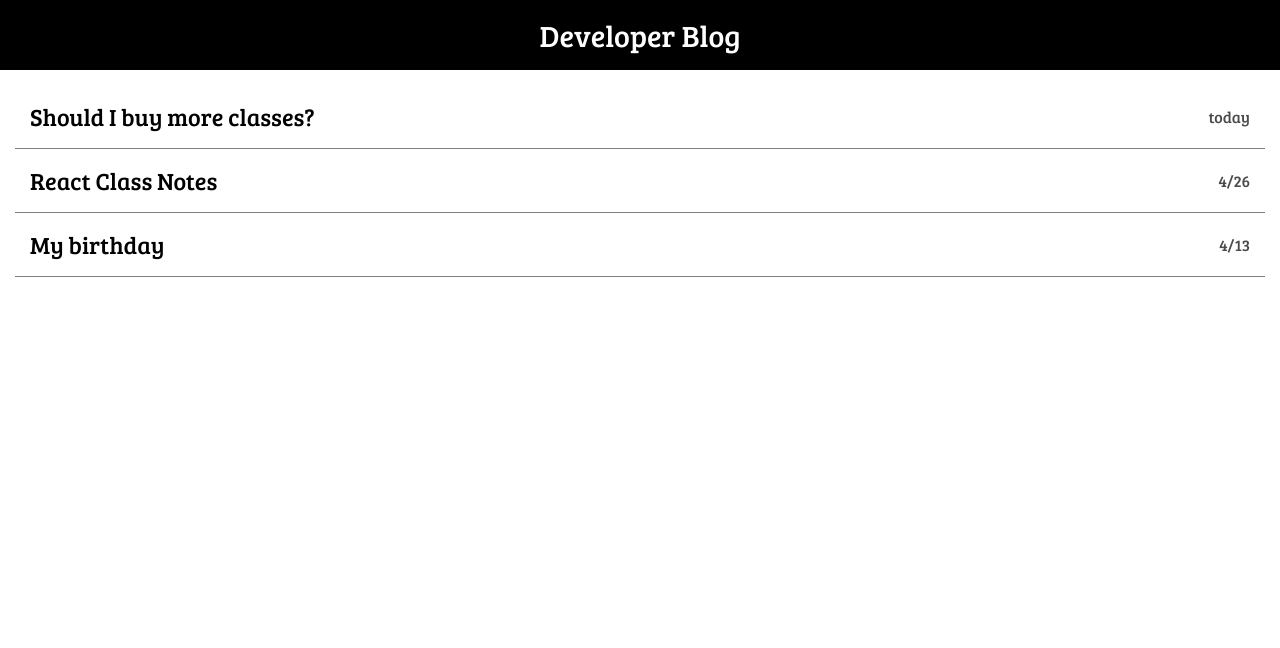
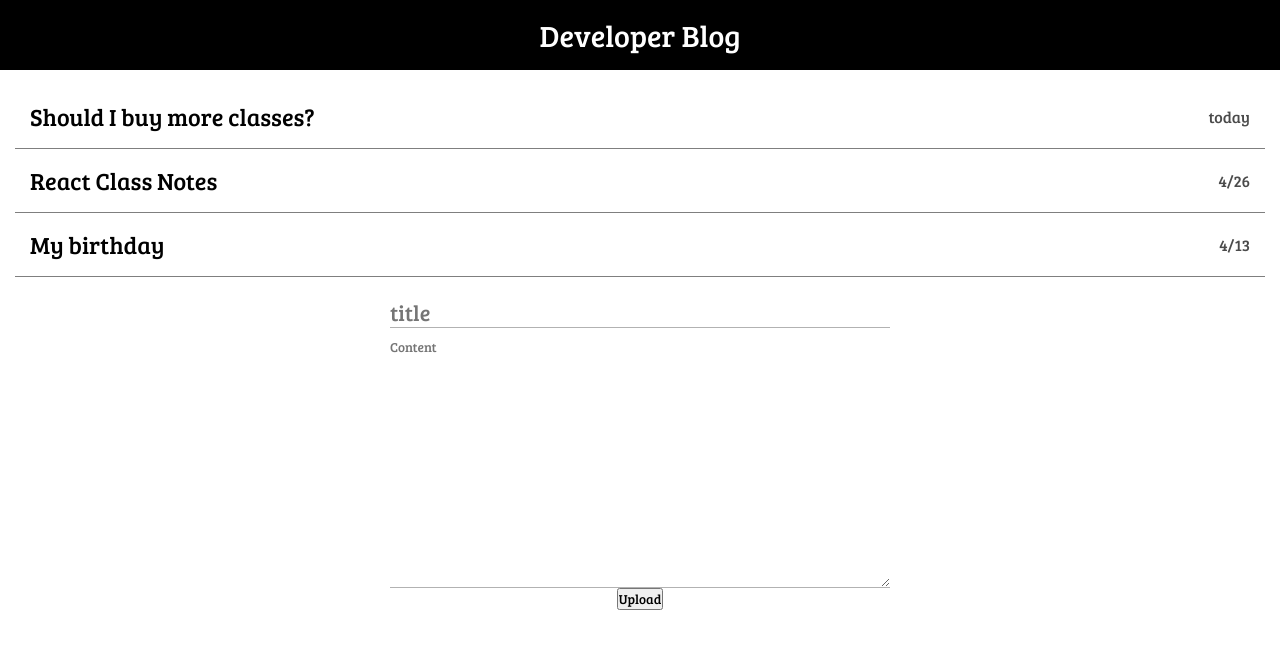
Before and after one commit to RominaSCH/rrbasic, a React (Create React App) app: page / in a window 1280 px wide. Shown: the top 648 px of the page. Built offline with nearby package versions, Linux system fonts and the light colour scheme.

Commit message:
add posts

```diff
--- a/src/App.css
+++ b/src/App.css
@@ -89,3 +89,39 @@
   color: #000;
   opacity: .7;
 }
+.submit-box{
+  margin-top: 20px;
+  width: 100%;
+  outline: 0;
+  border: 0;
+  display: flex;
+  flex-direction: column;
+  justify-content: center;
+  align-items: center;
+}
+.submitTitle{
+  outline: 0;
+  border: 0;
+  border-bottom: 1px solid rgba(0,0,0,.3);
+  margin-bottom: 10px;
+  width: 500px;
+  font-size: 22px;
+  transition: .2s ease-in-out;
+}
+.submitTitle:active,
+.submitTitle:focus,
+.submitTitle:hover{
+  border-bottom: 1px solid rgba(0,0,0,.6);
+}
+.submitContent{
+  outline: 0;
+  border: 0;
+  border-bottom: 1px solid rgba(0,0,0,.3);
+  width: 500px;
+  height: 250px;
+}
+.submitContent:active,
+.submitContent:focus,
+.submitContent:hover{
+  border-bottom: 1px solid rgba(0,0,0,.6);
+}
--- a/src/App.js
+++ b/src/App.js
@@ -12,7 +12,9 @@ function App() {
   // let [favNum, clicked] = useState(0); //clicked 는 함수! 앞 state 변수 변경할 때 사용
   let [modal, modal_modify] = useState(false);
   let [postNum, mpostNum] = useState(0);
-
+  let [submit, mSubmit] = useState("");
+  let [submitContent, mSubmitContent] = useState("");
+  var posts = [];
 
   return (
     <div className="App">
@@ -24,7 +26,7 @@ function App() {
         {
           title.map(function(title, i){
             return (
-            <div className="post" onClick={ () => {
+            <div className="post" key={i} onClick={ () => {
               mpostNum(i)
               modal_modify(true) }}>
               <span className="post__title">{title}</span>
@@ -32,6 +34,19 @@ function App() {
             </div>
             );} )
         }
+        <div className="submit-box">
+          <input className="submitTitle" type="text" placeholder="title" onChange={ (e) => { mSubmit(e.target.value) }} />
+          <textarea className="submitContent" type="text" placeholder="Content" onChange={ (e) => { mSubmitContent(e.target.value) }} />
+          <button onClick={ () => {
+            posts = [submit ,...title];
+            mTitle(posts);
+            posts = ["now", ...date];
+            mDate(posts);
+            posts = [submitContent, ...content];
+            mContent(posts);
+            //input과 textarea 에 있는 value값 초기화하는건 어떻게?
+          }}>Upload</button>
+         </div>
 
    {
      modal === true
```
